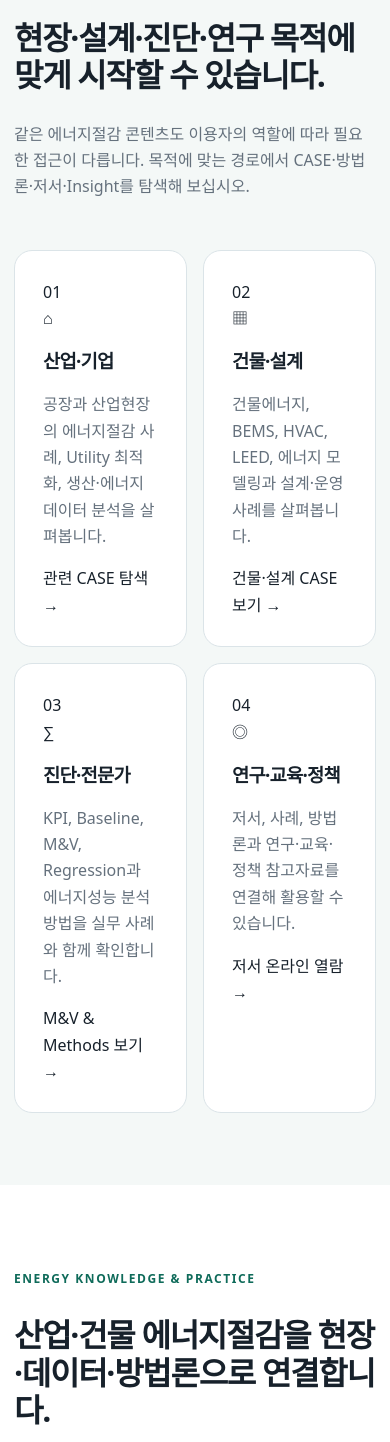
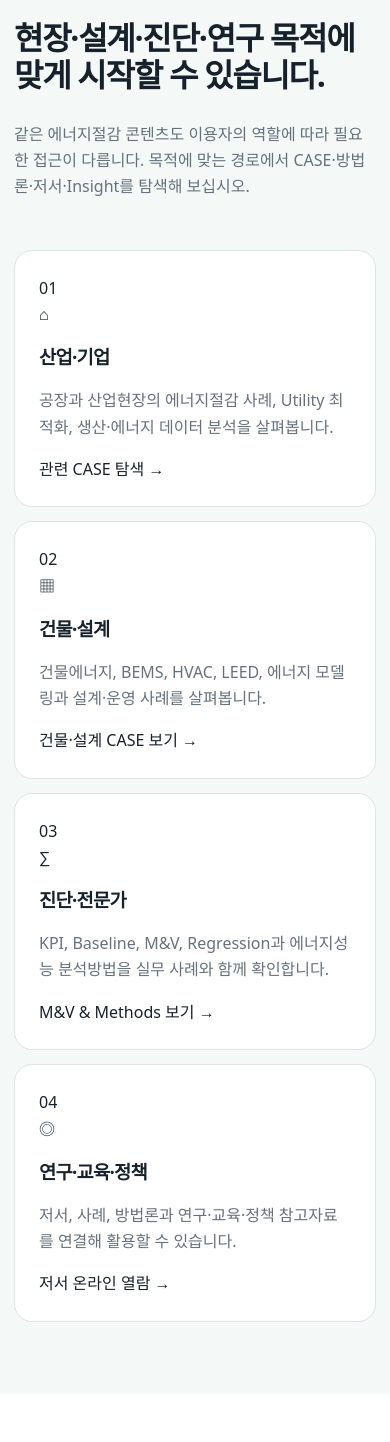
Before and after one commit to sangsoo58/my-website, a PHP site: page / in a window 390 px wide. Shown: the part 1920-3362 px from the top of the page. Run offline with PHP 8.4, Linux system fonts and the light colour scheme; some libraries are stand-ins or nearby versions.

Commit message:
Phase 2 mobile QA: stack audience cards in one column

```diff
--- a/css/site.css
+++ b/css/site.css
@@ -213,3 +213,16 @@ html,body{max-width:100%;overflow-x:clip}
   #contact-title{font-size:32px}
   #contact-title span{white-space:normal}
 }
+
+
+/* PHASE 2 MOBILE AUDIENCE CARDS FINAL FIX */
+@media(max-width:767px){
+  .problem-grid{
+    grid-template-columns:1fr;
+    gap:14px;
+  }
+  .problem-card{
+    min-height:auto;
+    padding:24px;
+  }
+}
```
